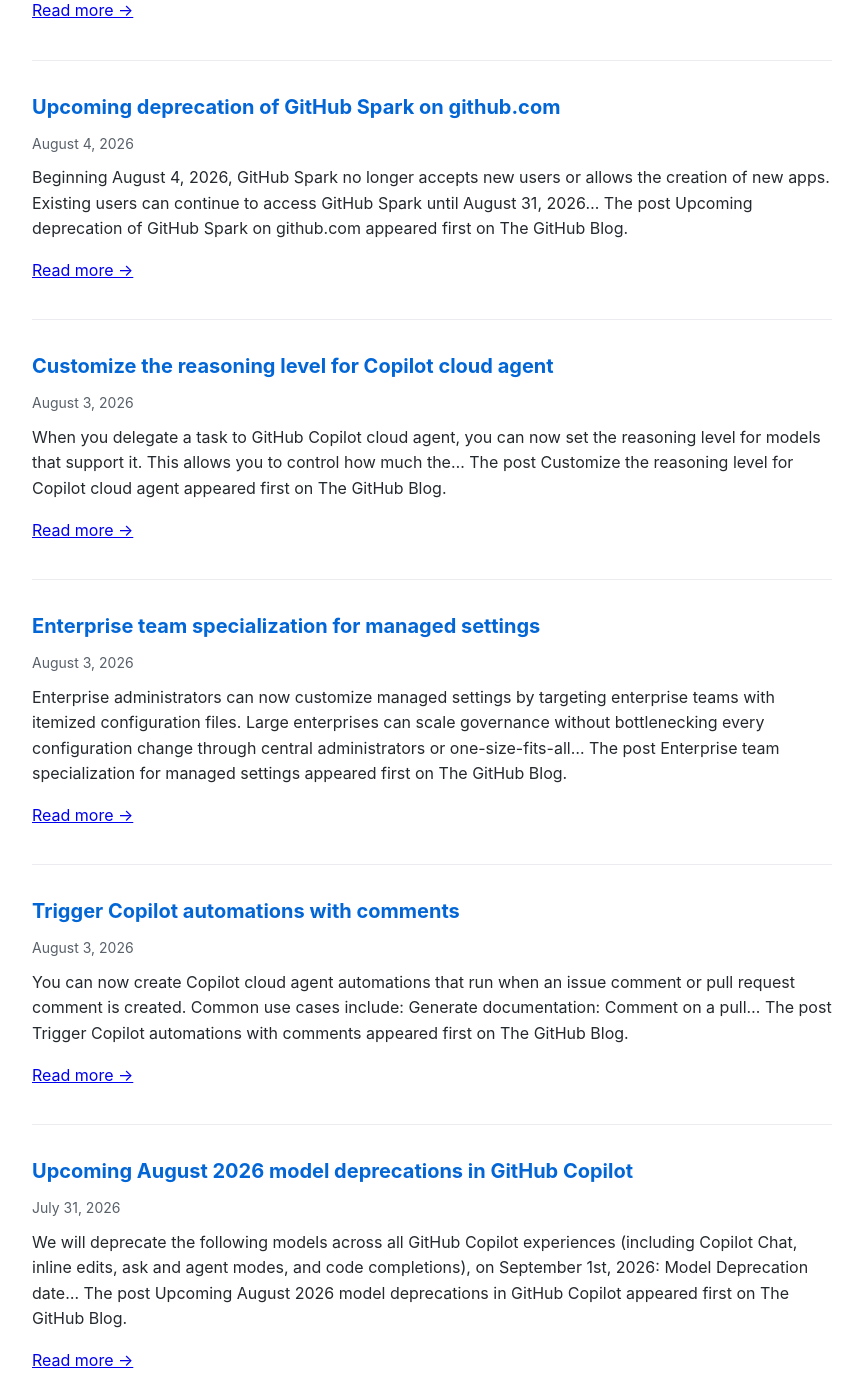
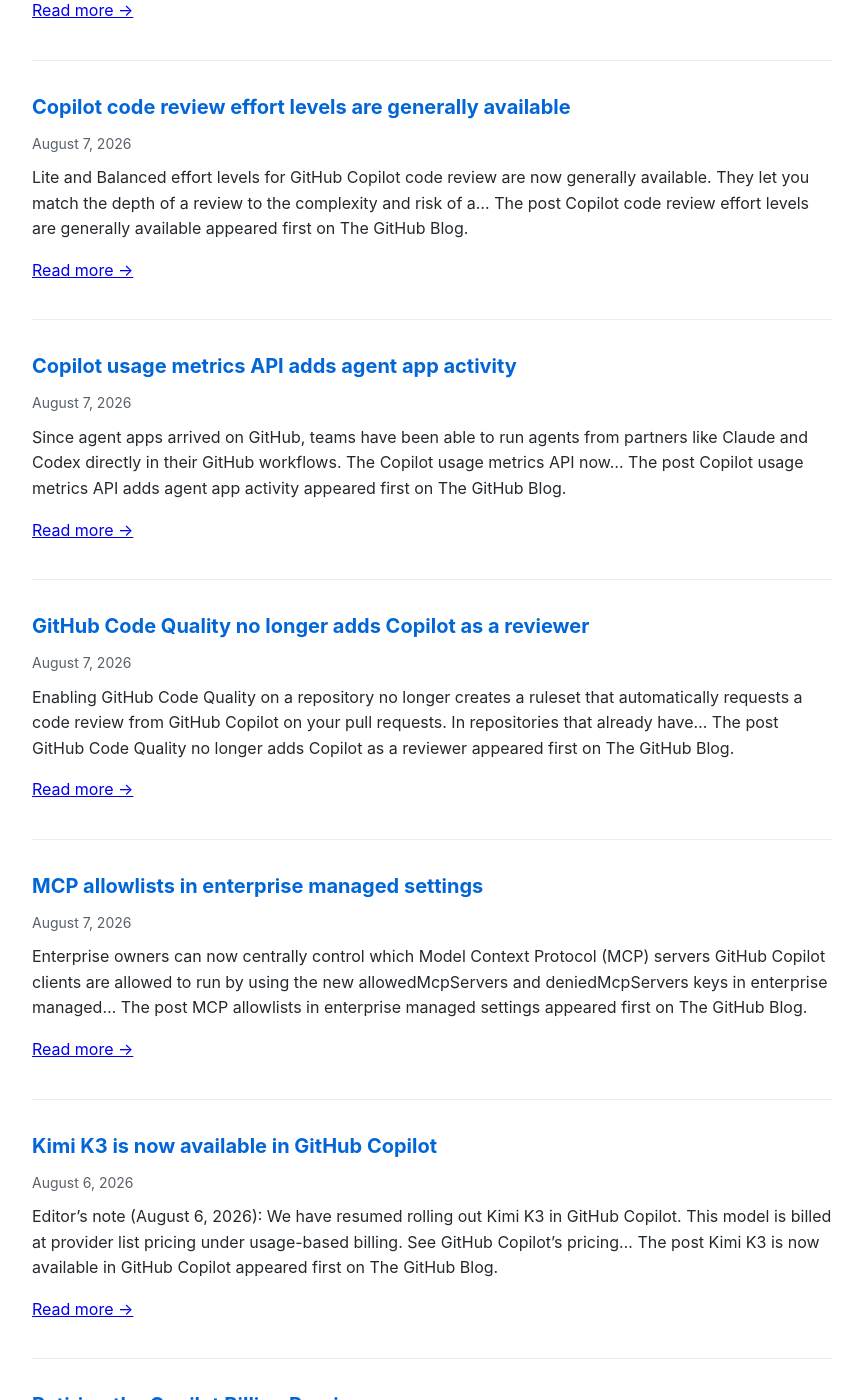
Before and after one commit to Oregand/oregand.github.io, a Jekyll site: the page copilot-feed.html, which Jekyll copies as it is, in a window 1280 px wide and 1400 px high, scrolled down 554 px. Shown: the whole window, without its empty margins (208-1071 px from the left). Built offline with Jekyll 4.4.1, drawn with Linux system fonts in a browser that asks for light colours; some of the changed text lies outside the part shown.

Commit message:
Update RSS feed

```diff
--- a/copilot-feed.html
+++ b/copilot-feed.html
@@ -65,6 +65,84 @@
 
   <div class="feed-item">
     <div class="feed-title">
+      <a href="https://github.blog/changelog/2026-08-07-github-copilot-weekly-releases-august-3" target="_blank">GitHub Copilot weekly releases — August 3</a>
+    </div>
+    <div class="feed-date">August 7, 2026</div>
+    <div class="feed-description">
+      This week&#8217;s updates across GitHub Copilot in the desktop app, CLI, and VS Code help you resume and organize work, review changes, and ask questions without losing context. GitHub Copilot&#8230;
+The post GitHub Copilot weekly releases — August 3 appeared first on The GitHub Blog.
+
+      <p><a href="https://github.blog/changelog/2026-08-07-github-copilot-weekly-releases-august-3" target="_blank">Read more →</a></p>
+    </div>
+  </div>
+
+  <div class="feed-item">
+    <div class="feed-title">
+      <a href="https://github.blog/changelog/2026-08-07-copilot-impact-dashboard-adds-a-return-on-investment-section" target="_blank">Copilot impact dashboard adds a return on investment section</a>
+    </div>
+    <div class="feed-date">August 7, 2026</div>
+    <div class="feed-description">
+      The Copilot impact dashboard now includes a &#8220;Potential return on investment&#8221; section that connects what you spend on Copilot to the pull request output you get back. What&#8217;s new Two&#8230;
+The post Copilot impact dashboard adds a return on investment section appeared first on The GitHub Blog.
+
+      <p><a href="https://github.blog/changelog/2026-08-07-copilot-impact-dashboard-adds-a-return-on-investment-section" target="_blank">Read more →</a></p>
+    </div>
+  </div>
+
+  <div class="feed-item">
+    <div class="feed-title">
+      <a href="https://github.blog/changelog/2026-08-07-copilot-code-review-effort-levels-are-generally-available" target="_blank">Copilot code review effort levels are generally available</a>
+    </div>
+    <div class="feed-date">August 7, 2026</div>
+    <div class="feed-description">
+      Lite and Balanced effort levels for GitHub Copilot code review are now generally available. They let you match the depth of a review to the complexity and risk of a&#8230;
+The post Copilot code review effort levels are generally available appeared first on The GitHub Blog.
+
+      <p><a href="https://github.blog/changelog/2026-08-07-copilot-code-review-effort-levels-are-generally-available" target="_blank">Read more →</a></p>
+    </div>
+  </div>
+
+  <div class="feed-item">
+    <div class="feed-title">
+      <a href="https://github.blog/changelog/2026-08-07-copilot-usage-metrics-api-adds-agent-app-activity" target="_blank">Copilot usage metrics API adds agent app activity</a>
+    </div>
+    <div class="feed-date">August 7, 2026</div>
+    <div class="feed-description">
+      Since agent apps arrived on GitHub, teams have been able to run agents from partners like Claude and Codex directly in their GitHub workflows. The Copilot usage metrics API now&#8230;
+The post Copilot usage metrics API adds agent app activity appeared first on The GitHub Blog.
+
+      <p><a href="https://github.blog/changelog/2026-08-07-copilot-usage-metrics-api-adds-agent-app-activity" target="_blank">Read more →</a></p>
+    </div>
+  </div>
+
+  <div class="feed-item">
+    <div class="feed-title">
+      <a href="https://github.blog/changelog/2026-08-07-github-code-quality-no-longer-adds-copilot-as-a-reviewer" target="_blank">GitHub Code Quality no longer adds Copilot as a reviewer</a>
+    </div>
+    <div class="feed-date">August 7, 2026</div>
+    <div class="feed-description">
+      Enabling GitHub Code Quality on a repository no longer creates a ruleset that automatically requests a code review from GitHub Copilot on your pull requests. In repositories that already have&#8230;
+The post GitHub Code Quality no longer adds Copilot as a reviewer appeared first on The GitHub Blog.
+
+      <p><a href="https://github.blog/changelog/2026-08-07-github-code-quality-no-longer-adds-copilot-as-a-reviewer" target="_blank">Read more →</a></p>
+    </div>
+  </div>
+
+  <div class="feed-item">
+    <div class="feed-title">
+      <a href="https://github.blog/changelog/2026-08-06-mcp-allowlists-in-enterprise-managed-settings" target="_blank">MCP allowlists in enterprise managed settings</a>
+    </div>
+    <div class="feed-date">August 7, 2026</div>
+    <div class="feed-description">
+      Enterprise owners can now centrally control which Model Context Protocol (MCP) servers GitHub Copilot clients are allowed to run by using the new allowedMcpServers and deniedMcpServers keys in enterprise managed&#8230;
+The post MCP allowlists in enterprise managed settings appeared first on The GitHub Blog.
+
+      <p><a href="https://github.blog/changelog/2026-08-06-mcp-allowlists-in-enterprise-managed-settings" target="_blank">Read more →</a></p>
+    </div>
+  </div>
+
+  <div class="feed-item">
+    <div class="feed-title">
       <a href="https://github.blog/changelog/2026-08-06-kimi-k3-is-now-available-in-github-copilot" target="_blank">Kimi K3 is now available in GitHub Copilot</a>
     </div>
     <div class="feed-date">August 6, 2026</div>
@@ -115,86 +193,8 @@ The post Customize the reasoning level for Copilot cloud agent appeared first on
     </div>
   </div>
 
-  <div class="feed-item">
-    <div class="feed-title">
-      <a href="https://github.blog/changelog/2026-08-03-enterprise-team-specialization-for-managed-settings" target="_blank">Enterprise team specialization for managed settings</a>
-    </div>
-    <div class="feed-date">August 3, 2026</div>
-    <div class="feed-description">
-      Enterprise administrators can now customize managed settings by targeting enterprise teams with itemized configuration files. Large enterprises can scale governance without bottlenecking every configuration change through central administrators or one-size-fits-all&#8230;
-The post Enterprise team specialization for managed settings appeared first on The GitHub Blog.
-
-      <p><a href="https://github.blog/changelog/2026-08-03-enterprise-team-specialization-for-managed-settings" target="_blank">Read more →</a></p>
-    </div>
-  </div>
-
-  <div class="feed-item">
-    <div class="feed-title">
-      <a href="https://github.blog/changelog/2026-08-03-trigger-copilot-automations-with-comments" target="_blank">Trigger Copilot automations with comments</a>
-    </div>
-    <div class="feed-date">August 3, 2026</div>
-    <div class="feed-description">
-      You can now create Copilot cloud agent automations that run when an issue comment or pull request comment is created. Common use cases include: Generate documentation: Comment on a pull&#8230;
-The post Trigger Copilot automations with comments appeared first on The GitHub Blog.
-
-      <p><a href="https://github.blog/changelog/2026-08-03-trigger-copilot-automations-with-comments" target="_blank">Read more →</a></p>
-    </div>
-  </div>
-
-  <div class="feed-item">
-    <div class="feed-title">
-      <a href="https://github.blog/changelog/2026-07-31-upcoming-august-2026-model-deprecations-in-github-copilot" target="_blank">Upcoming August 2026 model deprecations in GitHub Copilot</a>
-    </div>
-    <div class="feed-date">July 31, 2026</div>
-    <div class="feed-description">
-      We will deprecate the following models across all GitHub Copilot experiences (including Copilot Chat, inline edits, ask and agent modes, and code completions), on September 1st, 2026: Model Deprecation date&#8230;
-The post Upcoming August 2026 model deprecations in GitHub Copilot appeared first on The GitHub Blog.
-
-      <p><a href="https://github.blog/changelog/2026-07-31-upcoming-august-2026-model-deprecations-in-github-copilot" target="_blank">Read more →</a></p>
-    </div>
-  </div>
-
-  <div class="feed-item">
-    <div class="feed-title">
-      <a href="https://github.blog/changelog/2026-07-31-gemini-2-5-pro-and-gemini-3-flash-deprecated" target="_blank">Gemini 2.5 Pro and Gemini 3 Flash deprecated</a>
-    </div>
-    <div class="feed-date">July 31, 2026</div>
-    <div class="feed-description">
-      As of today, July 31, 2026, we have deprecated the following models across all GitHub Copilot experiences (including Copilot Chat, inline edits, ask and agent modes, and code completions). Model&#8230;
-The post Gemini 2.5 Pro and Gemini 3 Flash deprecated appeared first on The GitHub Blog.
-
-      <p><a href="https://github.blog/changelog/2026-07-31-gemini-2-5-pro-and-gemini-3-flash-deprecated" target="_blank">Read more →</a></p>
-    </div>
-  </div>
-
-  <div class="feed-item">
-    <div class="feed-title">
-      <a href="https://github.blog/changelog/2026-07-31-enterprise-teams-model-policy-targeting-in-public-preview" target="_blank">Enterprise teams model policy targeting in public preview</a>
-    </div>
-    <div class="feed-date">July 31, 2026</div>
-    <div class="feed-description">
-      You can now take advantage of user-based model policy targeting for GitHub Enterprise customers with Copilot Business or Copilot Enterprise licenses. This feature empowers AI administrators to set a baseline&#8230;
-The post Enterprise teams model policy targeting in public preview appeared first on The GitHub Blog.
-
-      <p><a href="https://github.blog/changelog/2026-07-31-enterprise-teams-model-policy-targeting-in-public-preview" target="_blank">Read more →</a></p>
-    </div>
-  </div>
-
-  <div class="feed-item">
-    <div class="feed-title">
-      <a href="https://github.blog/changelog/2026-07-30-github-copilot-in-visual-studio-july-update" target="_blank">GitHub Copilot in Visual Studio — July update</a>
-    </div>
-    <div class="feed-date">July 30, 2026</div>
-    <div class="feed-description">
-      July 2026 brought a new agent based on the Copilot SDK, built-in expertise from the .NET and Azure teams, and more ways to tailor GitHub Copilot to how you and&#8230;
-The post GitHub Copilot in Visual Studio — July update appeared first on The GitHub Blog.
-
-      <p><a href="https://github.blog/changelog/2026-07-30-github-copilot-in-visual-studio-july-update" target="_blank">Read more →</a></p>
-    </div>
-  </div>
-
   <div class="update-info">
-    Feed last updated: August 7, 2026 at 12:11 PM
+    Feed last updated: August 8, 2026 at 12:06 AM
   </div>
 </body>
 </html>
```
